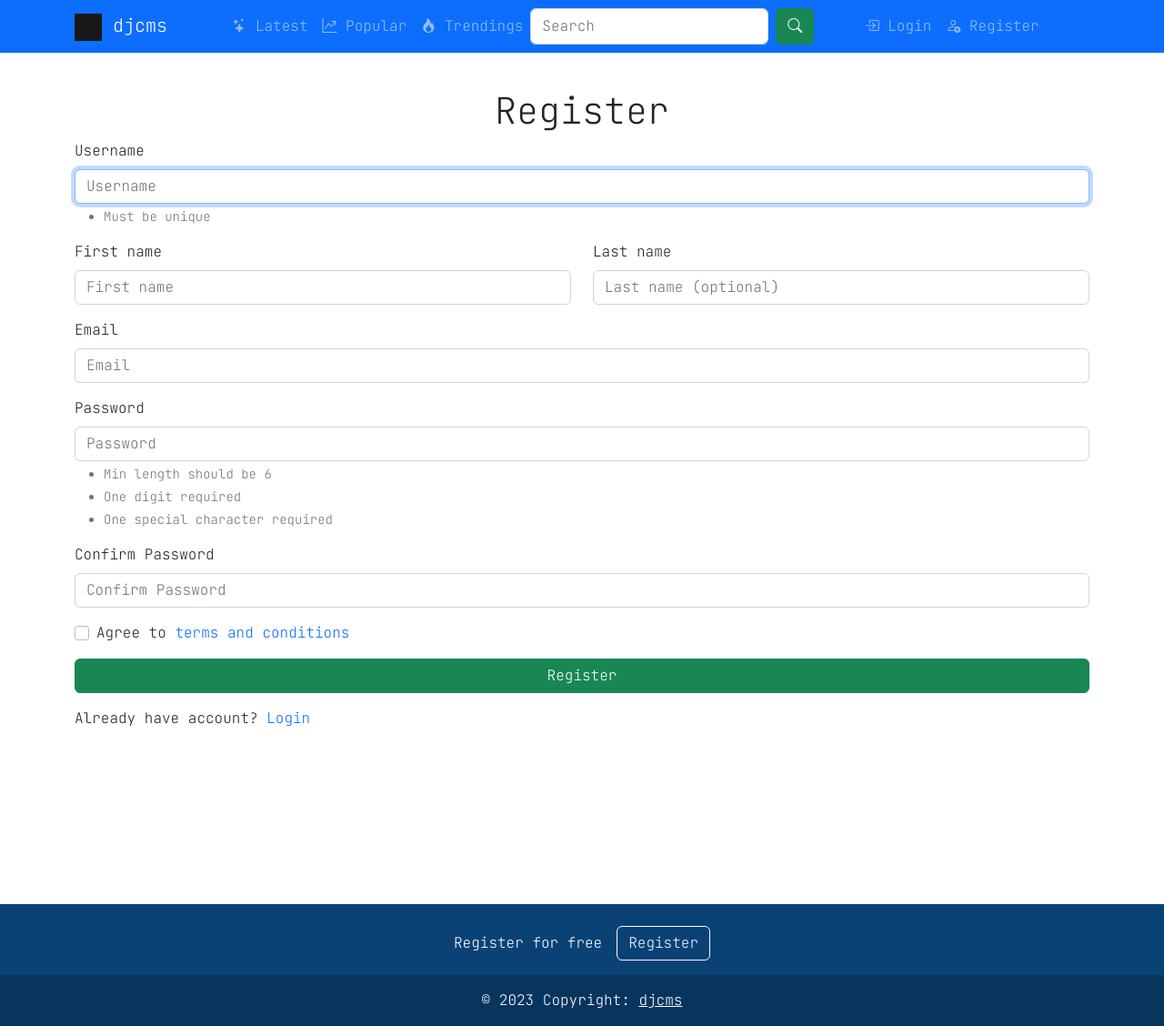
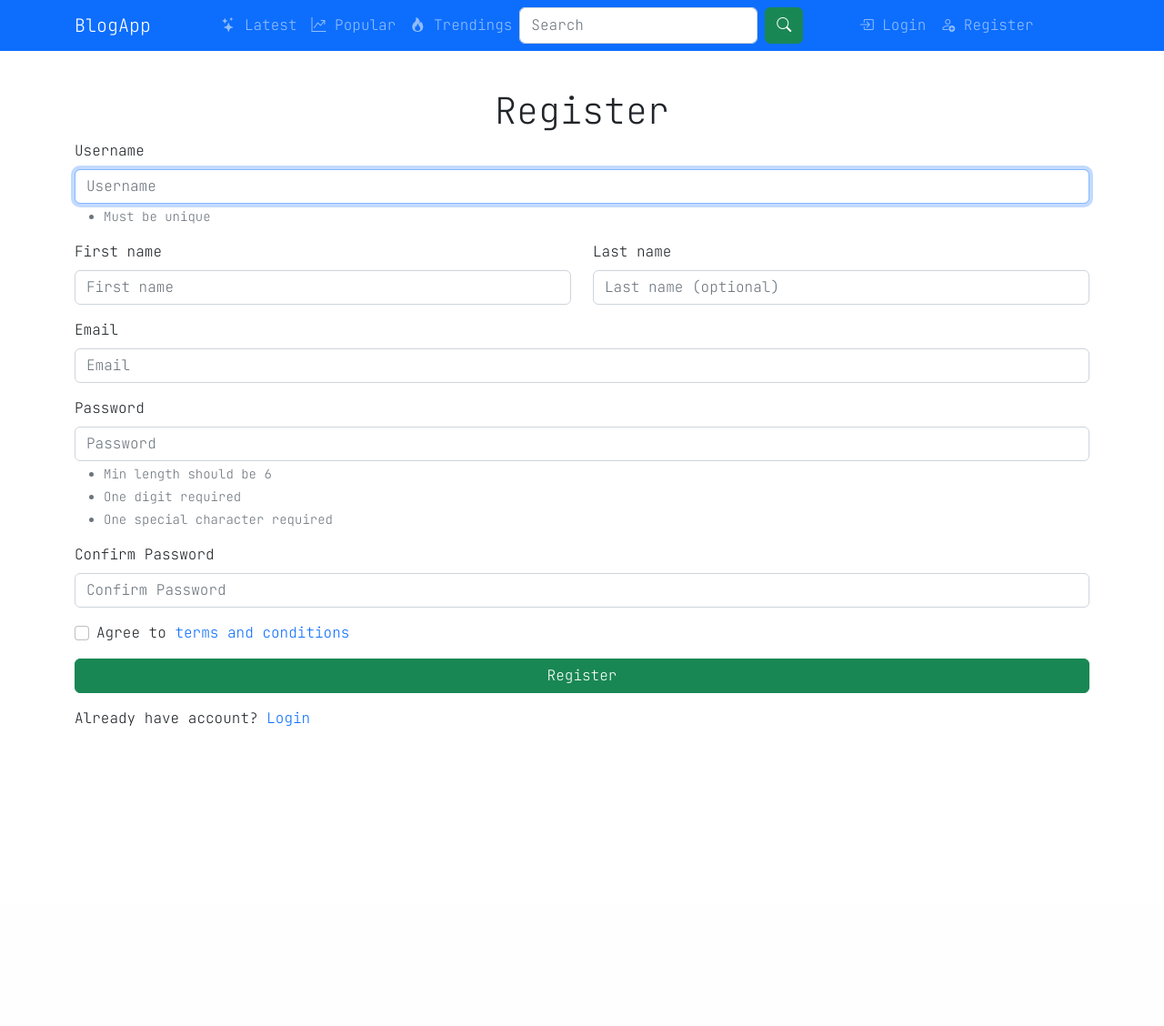
Before and after one commit to Shaganashree97/blog, a Django app: page /accounts/register/ in a window 1280 px wide. Shown: the whole page at 91% size. After the commit the page ends 798 px from the top, so only its background shows below. Run offline with Django 4.2, Linux system fonts and the light colour scheme.

Commit message:
Updated UI

```diff
--- a/accounts/templates/accounts/login.html
+++ b/accounts/templates/accounts/login.html
@@ -21,9 +21,11 @@
     </label>
     <input type="password" class="form-control" id="password" name="password" placeholder="Password" required>
   </div>
+  <!--
   <div>
     <a href="#" class="float-end text-decoration-none">Forget password?</a>
   </div>
+  -->
   <button type="submit" class="btn btn-success w-100 mt-3">Login</button>
   <div class="mt-3">
     <p>Didn't have account? <a href="{% url 'accounts:register' %}" class="text-decoration-none">Register</a></p>
--- a/accounts/templates/accounts/register.html
+++ b/accounts/templates/accounts/register.html
@@ -80,7 +80,7 @@
       <div class="modal-body">
         <p>
           By registering yourself, you agree to abide by the terms and conditions of our website. This includes but is not limited to respecting the privacy of other users, refraining from posting inappropriate content, and following all applicable laws and regulations.
-          <a href="{% url 'terms_and_conditions' %}" class="text-decoration-none">Read More</a>
+          <!-- <a href="{% url 'terms_and_conditions' %}" class="text-decoration-none">Read More</a> -->
         </p>
       </div>
       <div class="modal-footer">
--- a/templates/layout.html
+++ b/templates/layout.html
@@ -20,8 +20,8 @@
 <nav class="navbar navbar-expand-lg navbar-dark bg-primary fixed-top">
   <div class="container">
     <a class="navbar-brand" href="{% url 'index' %}">
-      <img src="{% static 'img/logo.png' %}" alt="Logo" width="30" height="30" class="d-inline-block align-text-top">
-      djcms
+      <!-- <img src="{% static 'img/logo.png' %}" alt="Logo" width="30" height="30" class="d-inline-block align-text-top"> -->
+      BlogApp
     </a>
     <button class="navbar-toggler" type="button" data-bs-toggle="collapse" data-bs-target="#navbarSupportedContent" aria-controls="navbarSupportedContent" aria-expanded="false" aria-label="Toggle navigation">
       <span class="navbar-toggler-icon"></span>
@@ -133,7 +133,7 @@
 
 
 <br><br><br><br><br><br>
-<!-- Footer -->
+<!-- Footer
 <section>
   <footer class="text-center text-white">
     {% if request.user.is_anonymous %}
@@ -146,12 +146,15 @@
       </section>
     </div>
     {% endif %}
+
     <div class="text-center p-3 copyright-text">
       © 2023 Copyright:
       <a class="text-white" href="/">djcms</a>
     </div>
+
   </footer>
 </section>
+-->
 
 <!-- Javascripts -->
   <script src="https://cdn.jsdelivr.net/npm/@popperjs/core@2.11.6/dist/umd/popper.min.js" integrity="sha384-oBqDVmMz9ATKxIep9tiCxS/Z9fNfEXiDAYTujMAeBAsjFuCZSmKbSSUnQlmh/jp3" crossorigin="anonymous"></script>
```
